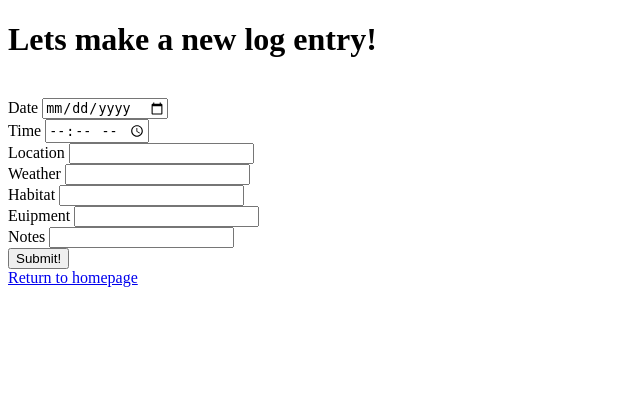
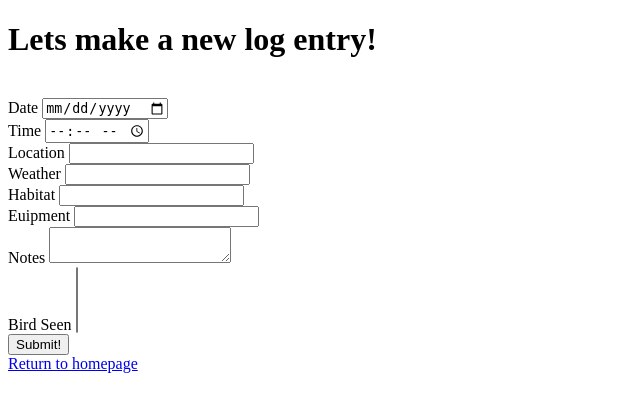
Before and after one commit to AnnieLyons/Laurel, a Flask app: template templates/new_log_form.html in a window 1280 px wide. Shown: the top 412 px of the page, without its empty margins (0-640 px from the left). Run offline with Flask 2, Linux system fonts and the light colour scheme; the template is opened without the code that fills it, so the values that code supplies are empty.

Commit message:
Change password route working, and bird dropdown working.

```diff
--- a/server.py
+++ b/server.py
@@ -115,7 +115,7 @@ def new_log_form():
     if not user_id:
         return redirect("/login")
     else:
-        return render_template("new_log_form.html", user=User.query.get(user_id))
+        return render_template("new_log_form.html", user=User.query.get(user_id), birds=Bird.query.all())
 
 @app.route('/new_log_entry', methods=['POST'])
 def new_log_process():
@@ -241,30 +241,33 @@ def change_password_form():
 
     if not user_id:
         return redirect("/login")
-    else:
-        return render_template("change_password_form.html", user=User.query.get(user_id))
+
+    return render_template("change_password_form.html")
 
 
 @app.route('/change_password', methods=['POST'])
 def process_change_password():
     """Update user password."""
 
-    user_id = session.get("user_id")
+    user = User.query.get(session.get("user_id"))
     password = request.form.get("password")
     new_password = request.form.get("new_password")
     new_password_check = request.form.get("new_password_check")
 
-    if not user_id.check_password(password):
+    # Check if current password matches password stored in db.
+    if not user.check_password(password):
         flash("Password is incorrect.")
-        return redirect("/change_password")
+    # Check if new passwords match.
+    elif new_password != new_password_check:
+        flash("Passwords do not match.")
+    # Both passwords match, set new password in db.
     else:
-        if new_password == new_password_check:
-            user_id.set_password(new_password)
-        else:
-            flash("Passwords do not match")
-            return redirect("/change_password")
+        user.set_password(new_password)
+        db.session.commit()
+        flash("Password has been changed. Please log in again. :)")
+        return redirect("/logout")
 
-    db.session.commit()
+    return redirect("/change_password")
 
 
 @app.route('/contact', methods=['GET'])
--- a/templates/new_log_form.html
+++ b/templates/new_log_form.html
@@ -39,11 +39,17 @@
 
    <label>
     Notes
-    <input type="textarea" name="notes" class="form-control"><br>
+    <textarea name="notes" class="form-control"></textarea><br>
   </label>
 
-    <input type="submit" value="Submit!" class="btn btn-danger"><br>
+  <label for="bird_select">Bird Seen</label>
+  <select name="bird" id="bird_select" multiple>
+    {% for bird in birds %}
+    <option value="{{ bird.bird_id }}">{{ bird.species }}</option>
+    {% endfor %}
+  </select><br>
 
+    <input type="submit" value="Submit!" class="btn btn-danger">
 </form>
 
 <a href="/homepage">Return to homepage</a>
```
Also changed, not shown: templates/change_password_form.html (+6 -12 lines).
